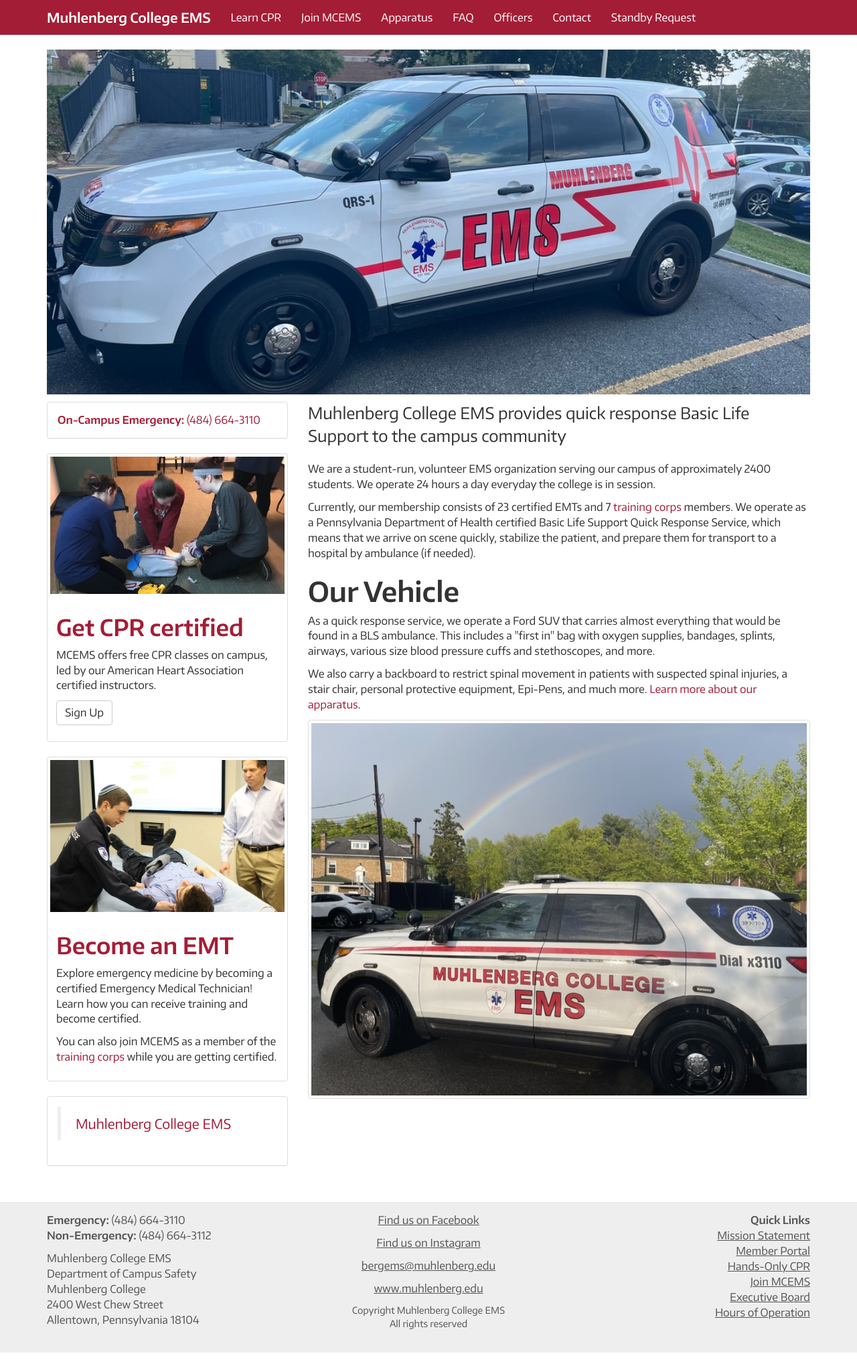
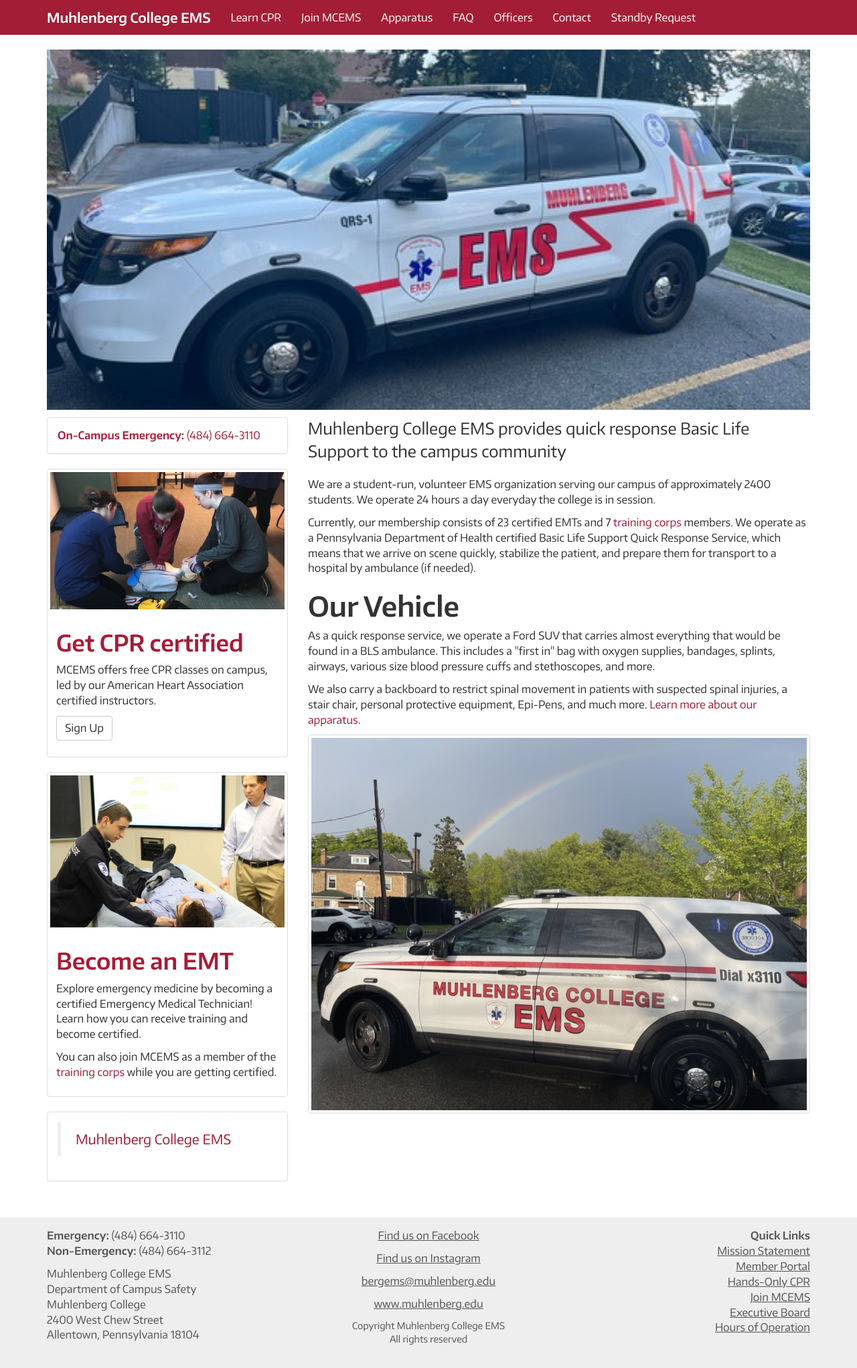
Before and after one commit to MCEMS/www, a Jekyll site: the page built from index.html, in a window 1280 px wide. Shown: the whole page at 67% size. Built offline with Jekyll 4.4.1, drawn with Linux system fonts in a browser that asks for light colours; nearby versions of some CDN libraries; before the commit the page ends 2020 px from its top, so only the background shows below that.

Commit message:
Update default.html

```diff
--- a/_layouts/default.html
+++ b/_layouts/default.html
@@ -50,7 +50,7 @@
     <div class="container">
       <div class="row hidden-sm hidden-xs">
         <div class="col-sm-12">
-          <p><img class="banner" src="/assets/images/newgraphics.jpeg"></p>
+          <p><img class="banner" src="/assets/images/resizednewgraphics.jpeg"></p>
         </div>
       </div>
       {{ content }}
```
